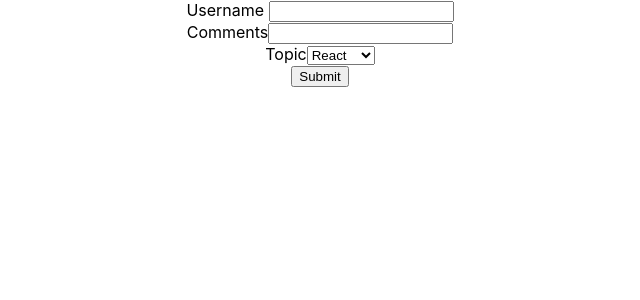
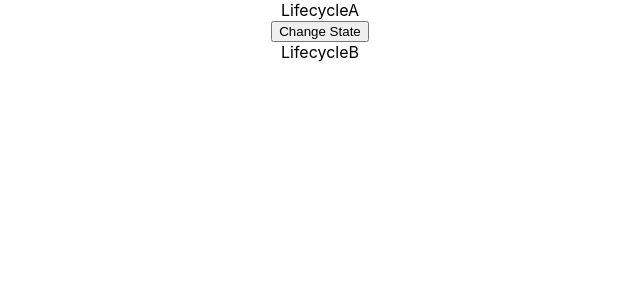
Before and after one commit to sanjaydambal/basics_react, a React (Create React App) app: page / in a window 1280 px wide. Shown: the top 300 px of the page, without its empty margins (320-960 px from the left). Built offline with nearby package versions, Linux system fonts and the light colour scheme.

Commit message:
Lifecycle methods

```diff
--- a/src/App.js
+++ b/src/App.js
@@ -3,7 +3,8 @@
 import './App.css';
 // import UserlLog from './Components/UserlLog';
 // import NameList from './Components/NameList';
-import Form from './Components/Form';
+// import Form from './Components/Form';
+import LifecycleA from './Components/LifecycleA';
 // import EventBind from './Components/EventBind';
 // import VinMessage from './Components/VinMessage';
 // import ClassClick from './Components/ClassClick';
@@ -32,8 +33,8 @@
       {/* <ParentComp/> */}
       {/* <UserlLog/> */}
       {/* <NameList/> */}
-      <Form/>
-
+      {/* <Form/> */}
+      <LifecycleA/>
     </div>
   );
 }
--- /dev/null
+++ b/src/Components/LifecycleA.js
@@ -0,0 +1,49 @@
+import React, { Component } from 'react'
+import LifecycleB from './LifecycleB'
+
+ class LifecycleA extends Component {
+    constructor(props) {
+      super(props)
+
+      this.state = {
+         name:"Sanjay"
+      }
+      console.log("LifecycleA constructor")
+    }
+
+    static getDerivedStateFromProps(props,state){
+       console.log("LifecycleA getDerivedFromProps")
+        return null
+    }
+    componentDidMount(){
+        console.log("LifecycleA componentDidMount");
+    }
+    shouldComponentUpdate(){
+        console.log("LifecycleA shouldComponentUpdate");
+        return true;
+    }
+    getSnapshotBeforeUpdate(prevState,prevProps){
+        console.log("LifecycleA getSnapshotBeforeUpdate");
+        return null
+    }
+componentDidUpdate(){
+    console.log("LifecycleA componentDidUpdate");
+}
+changeState = ()=>{
+    this.setState({
+name:"NeoIto"
+    })
+}
+  render() {
+    console.log("LifecycleA render");
+    return (
+        <div>
+      <div>LifecycleA </div>
+      <button onClick={this.changeState}> Change State </button>
+     <LifecycleB/>
+     </div>
+    )
+  }
+}
+
+export default LifecycleA
--- /dev/null
+++ b/src/Components/LifecycleB.js
@@ -0,0 +1,41 @@
+import React, { Component } from 'react'
+
+ class LifecycleB extends Component {
+    constructor(props) {
+      super(props)
+
+      this.state = {
+         name:"Sanjay"
+      }
+      console.log("LifecycleB constructor")
+    }
+
+    static getDerivedStateFromProps(props,state){
+       console.log("LifecycleB getDerivedFromProps")
+        return null
+    }
+    componentDidMount(){
+        console.log("LifecycleB componentDidMount");
+    }
+    shouldComponentUpdate(){
+        console.log("LifecycleB shouldComponentUpdate");
+        return true;
+    }
+    getSnapshotBeforeUpdate(prevState,prevProps){
+        console.log("LifecycleB getSnapshotBeforeUpdate");
+        return null
+    }
+componentDidUpdate(){
+    console.log("LifecycleB componentDidUpdate");
+}
+  render() {
+    console.log("LifecycleB render");
+    return (
+      <div>LifecycleB
+
+      </div>
+    )
+  }
+}
+
+export default LifecycleB
```
